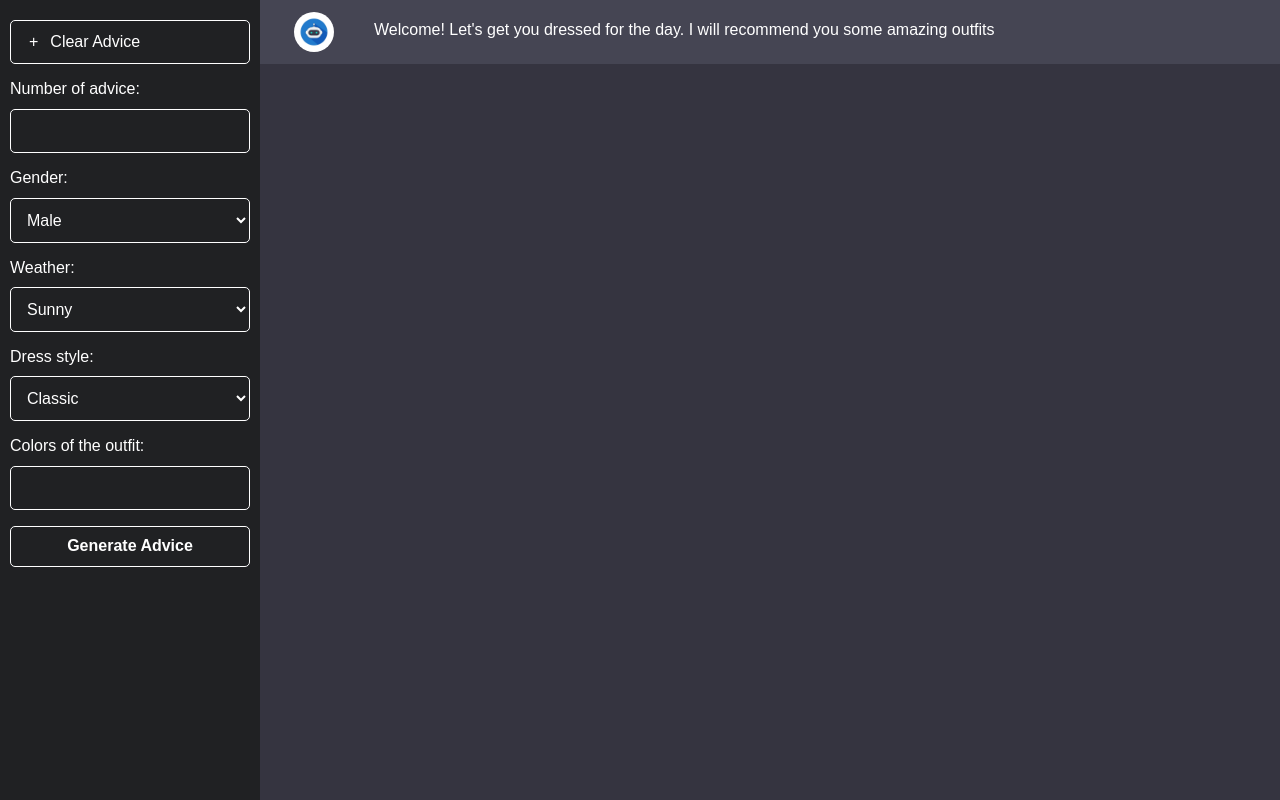
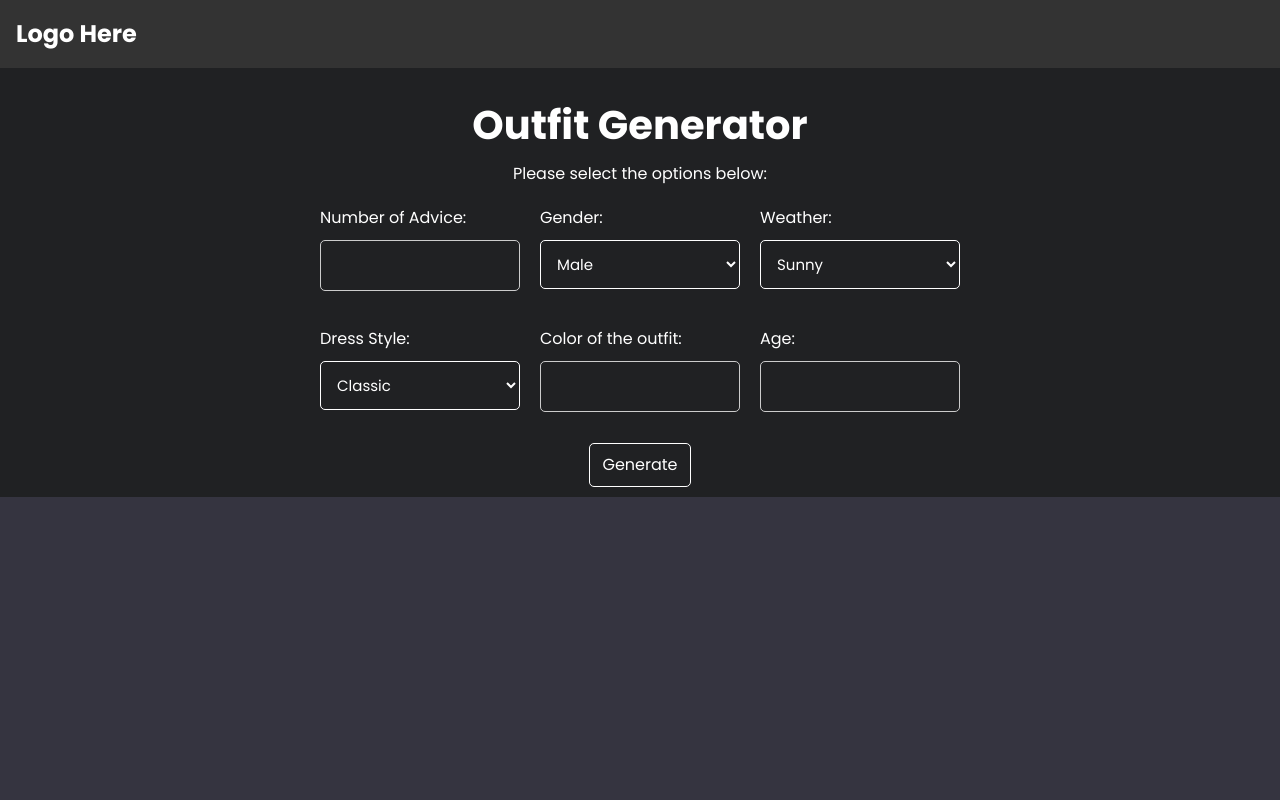
Before and after one commit to umerarif01/outfit-generator, a Next.js app: page / in a window 1280 px wide. Built offline with nearby package versions, Linux system fonts and the light colour scheme.

Commit message:
Changed layout

```diff
--- a/components/ChatMessage.js
+++ b/components/ChatMessage.js
@@ -1,7 +1,6 @@
 import Image from "next/image";
 import React, { useState } from "react";
 import { generateDalleImages, generateHuggingFace } from "utils/api";
-import Loader from "./Loader";
 import Spinner from "./Spinner";
 
 const ChatMessage = ({
@@ -9,14 +8,14 @@ const ChatMessage = ({
   message,
   advices,
   loading,
-  gender,
+  values,
   mode,
   setMode,
 }) => {
   const [images, setImages] = useState([]);
   const [generating, setGenerating] = useState(false);
 
-  const startPhrase = `A real image of a ${gender} wearing a outfit which comprises of `;
+  const startPhrase = `A real image of a ${values.age} years old ${values.gender} wearing a outfit which comprises of `;
 
   const endPhrase =
     "This image shows entire body with shoes except face. The colors of the outfit should match exactly with the prompt.";
@@ -33,6 +32,7 @@ const ChatMessage = ({
     console.log(modifiedPrompts);
     setMode(true);
     setGenerating(true);
+    setImages([]);
     const images = [];
     for (let prompt of modifiedPrompts) {
       const url = await generateDalleImages(prompt);
@@ -52,43 +52,36 @@ const ChatMessage = ({
   return (
     <div>
       {loading ? (
-        <Loader />
+        <div className="spinner">
+          <Spinner />
+          <h4>Generating...</h4>
+        </div>
       ) : (
         <>
           {" "}
-          <div className={`chat-message ${user === "gpt" && "chatgpt"}`}>
-            <div className="chat-message-center">
-              <Image
-                src={`${user === "gpt" ? "/aicon.jpg" : "/user.png"}`}
-                width={40}
-                height={40}
-                alt={`${user === "gpt" ? "gpt" : "user"}`}
-                className={`avatar ${user === "gpt" && "chatgpt"}`}
-              />
+          <div className="">
             <div className="message">
               {advices.length === 0 ? (
                 message
               ) : (
                 <>
                   <h4>
-                      Please find below a list of outfit recommendations that
-                      have been generated based on the selected options:
+                    Please find below a list of outfit recommendations that have
+                    been generated based on the selected options:
                   </h4>
                   {advices.map((advice, index) => (
-                      <p key={index} className="">
-                        {index + 1}.) {advice}
+                    <div className="advices" key={index}>
+                      <p className="">
+                        {index + 1}. ) {advice}
                       </p>
+                    </div>
                   ))}
                 </>
               )}
               {!mode ? (
                 advices.length > 0 && (
-                    <div>
+                  <div className="center">
                     {" "}
-                      <h4>
-                        Do you wish to generate images for the following
-                        recommendations?
-                      </h4>
                     <button
                       className="input-button"
                       onClick={() => generateDalleImagesForPrompts(advices)}
@@ -103,7 +96,7 @@ const ChatMessage = ({
                     {generating ? (
                       <div className="spinner">
                         <Spinner />
-                          <h4>Generating...</h4>
+                        <h3>Generating...</h3>
                       </div>
                     ) : (
                       <div>
@@ -119,24 +112,21 @@ const ChatMessage = ({
                             />
                           </div>
                         ))}
-                          <h4>
-                            Do you wish to generate these images again for the
-                            following recommendations?
-                          </h4>
+                        <div className="center">
                           <button
                             className="input-button"
                             onClick={() =>
                               generateDalleImagesForPrompts(advices)
                             }
                           >
-                            Yes, Generate these images again
+                            Generate these images again
                           </button>
+                        </div>
                       </div>
                     )}
                   </>
                 </>
               )}
-              </div>
             </div>
           </div>
         </>
--- a/components/Loader.js
+++ /dev/null
@@ -1,30 +0,0 @@
-import Image from "next/image";
-import React from "react";
-
-const Loader = () => {
-  return (
-    <div className="loading">
-      <div className={`chat-message chatgpt`}>
-        <div className="chat-message-center">
-          <Image
-            src="/aicon.jpg"
-            width={40}
-            height={40}
-            alt="gpt"
-            className={`avatar chatgpt`}
-          />
-          <div class="lds-ellipsis">
-            <div></div>
-            <div></div>
-            <div></div>
-            <div></div>
-          </div>
-        </div>
-      </div>
-    </div>
-  );
-
-  return <div className="loading"></div>;
-};
-
-export default Loader;
--- a/src/pages/index.js
+++ b/src/pages/index.js
@@ -17,6 +17,7 @@ export default function Home() {
     weather: "Sunny",
     dressStyle: "Classic",
     outfitColors: "",
+    age: "25",
   });
 
   function clearAdvices() {
@@ -28,11 +29,6 @@ export default function Home() {
     const { name, value } = event.target;
     setFormValues({ ...formValues, [name]: value });
   };
-
-  function handleClick() {
-    menuToggle.current.classList.toggle("is-active");
-    sidemenu.current.classList.toggle("is-active");
-  }
 
   function separateSentences(text) {
     if (!text) return;
@@ -51,7 +47,7 @@ export default function Home() {
     return sentences;
   }
 
-  const prompt = `Recommend ${formValues.numberOfAdvice} outfit advices for a ${formValues.gender} to wear.The complete outfit should comprise of a top, a bottom, and a pair of shoes. The weather is ${formValues.weather}, The dress should be ${formValues.dressStyle} and the color should be ${formValues.outfitColors}. If it is male, then all outfits should be for male. If it is female, then all outfits should be for female.The response should be always like this: "A white T-shirt, blue ripped jeans, and white sneakers". The response should always be in numbered form.  No extra information required.`;
+  const prompt = `Recommend ${formValues.numberOfAdvice} outfit advices for a ${formValues.age} years old ${formValues.gender} to wear.The complete outfit should comprise of a top, a bottom, and a pair of shoes. The weather is ${formValues.weather}, The dress should be ${formValues.dressStyle} and the color should be ${formValues.outfitColors}. If it is male, then all outfits should be for male. If it is female, then all outfits should be for female.The response should be always like this: "A white T-shirt, blue ripped jeans, and white sneakers". The response should always be in numbered form.  No extra information required.`;
 
   async function generateContent(e) {
     e.preventDefault();
@@ -86,41 +82,50 @@ export default function Home() {
         <link rel="icon" href="/favicon.ico" />
       </Head>
       <main className="App">
-        <aside className="sidemenu" ref={sidemenu}>
-          <div className="menu">
-            <div className="sidemenu-button" onClick={clearAdvices}>
-              <span>+</span>
-              Clear Advice
+        <header>
+          <div className="navbar">
+            <div className="logo">
+              <h2>Logo Here</h2>
             </div>
+            <div className="nav-links">
+              <ul>
+                <li></li>
+              </ul>
+            </div>
+          </div>
+        </header>
 
-            <form
-              onSubmit={(e) => {
-                generateContent(e);
-              }}
-            >
-              <p>
-                Number of advice:
+        <main>
+          <section className="showcase">
+            <form onSubmit={generateContent}>
+              <h1>Outfit Generator</h1>
+              <p className="subtitle">Please select the options below:</p>
+              <div className="form-control"></div>
+              <div className="grid-container">
+                <div className="input">
+                  <label>Number of Advice:</label>
                   <input
                     type="number"
                     name="numberOfAdvice"
                     className="input-field"
                     onChange={handleInputChange}
                   />
-              </p>
-              <p>
-                Gender:
+                </div>
+                <div className="input">
+                  <label>Gender:</label>
                   <select
                     name="gender"
                     onChange={handleInputChange}
                     className="input-field"
+                    placeholder="Gender"
                   >
                     <option value="Male">Male</option>
                     <option value="Female">Female</option>
                     <option value="Other">Other</option>
                   </select>
-              </p>
-              <p>
-                Weather:
+                </div>
+                <div className="input">
+                  <label>Weather:</label>
                   <select
                     name="weather"
                     onChange={handleInputChange}
@@ -131,9 +136,9 @@ export default function Home() {
                     <option value="Cloudy">Cloudy</option>
                     <option value="Snowy">Snowy</option>
                   </select>
-              </p>
-              <p>
-                Dress style:
+                </div>
+                <div className="input">
+                  <label>Dress Style:</label>
                   <select
                     name="dressStyle"
                     onChange={handleInputChange}
@@ -147,41 +152,45 @@ export default function Home() {
                     <option value="Rebellious">Rebellious</option>
                     <option value="Elegant">Elegant</option>
                   </select>
-              </p>
-              <p>
-                Colors of the outfit:
+                </div>
+                <div className="input">
+                  <label>Color of the outfit:</label>
                   <input
                     type="text"
                     name="outfitColors"
                     className="input-field"
                     onChange={handleInputChange}
                   />
-              </p>
-              <button type="submit">
-                {loading ? "Generating Advice" : "Generate Advice"}
-              </button>
-            </form>
                 </div>
-        </aside>
-        <section className="chatbox">
-          <div ref={menuToggle} className="menu-toggle" onClick={handleClick}>
-            <div className="hamburger">
-              <span></span>
+                <div className="input">
+                  <label>Age:</label>
+                  <input
+                    type="number"
+                    name="age"
+                    className="input-field"
+                    onChange={handleInputChange}
+                  />
                 </div>
               </div>
 
+              <button type="submit" className="btn">
+                Generate
+              </button>
+            </form>
+          </section>
+
+          <section className="content">
             <ChatMessage
               user="gpt"
-            message="Welcome! Let's get you dressed for the day. I will recommend you some amazing outfits"
+              message=""
               advices={advices}
               loading={loading}
-            gender={formValues.gender}
+              values={formValues}
               mode={mode}
               setMode={setMode}
             />
-
-          <div className="margin-above" />
           </section>
+        </main>
       </main>
     </>
   );
--- a/src/styles/globals.css
+++ b/src/styles/globals.css
@@ -1,174 +1,113 @@
+@import url("https://fonts.googleapis.com/css2?family=Poppins:wght@300;400;700&display=swap");
+
+*,
+*:before,
+*:after {
+  box-sizing: border-box;
+  margin: 0;
+  padding: 0;
+}
+
+:root {
+  --primary-color: #202123;
+}
+
 body {
-  margin: 0;
-  font-family: Arial, Helvetica, sans-serif;
+  font-family: "Poppins", sans-serif;
+  font-size: 16px;
+  line-height: 1.5;
+  color: white;
   background-color: #353440;
 }
 
-p {
-  text-align: left;
+/* Navbar */
+.navbar {
+  background: #333;
+  color: #fff;
+  padding: 1rem;
+  display: flex;
+  justify-content: space-between;
+  align-items: center;
 }
 
-.App {
-  text-align: center;
+.navbar ul {
+  list-style: none;
   display: flex;
-  background-color: #353440;
-  color: white;
-  position: absolute;
-  top: 0;
-  bottom: 0;
-  right: 0;
-  left: 0;
 }
 
-.imgname {
-  text-align: left;
-  font-weight: bold;
-  margin-top: -1px;
-  margin-bottom: 10px;
+.navbar ul li {
+  margin-left: 1rem;
 }
 
-.sidemenu {
-  flex: 1 1 0;
-  max-width: 260px;
-  width: 260px;
-  padding: 10px;
-  background-color: #202123;
-  transition: all 0.4s;
+.navbar a {
+  color: #fff;
+  text-decoration: none;
+  font-size: 1.2rem;
 }
 
-.menu-toggle {
-  display: none;
-  position: fixed;
-  top: 2.5rem;
-  right: 1rem;
-  width: 50px;
-  height: 50px;
-  border-radius: 99px;
-  background-color: #5278ec;
-  cursor: pointer;
-  margin-top: -25px;
+.navbar a:hover {
+  color: var(--primary-color);
 }
 
-.hamburger {
-  position: relative;
-  top: calc(50% - 2px);
-  left: 50%;
-  transform: translate(-50%, -50%);
-  width: 32px;
-}
-.hamburger > span,
-.hamburger > span::before,
-.hamburger > span::after {
-  display: block;
-  position: absolute;
+/* Showcase */
+.showcase {
+  height: fit-content;
   width: 100%;
-  height: 4px;
-  border-radius: 99px;
-  background-color: #fff;
-  transition-duration: 0.25s;
+  background: var(--primary-color);
 }
 
-.hamburger > span::before {
-  content: "";
-  top: -8px;
-}
-.hamburger > span::after {
-  content: "";
-  top: 8px;
-}
-.menu-toggle.is-active .hamburger > span {
-  transform: rotate(45deg);
-}
-.menu-toggle.is-active .hamburger > span::before {
-  top: 0;
-  transform: rotate(0deg);
-}
-.menu-toggle.is-active .hamburger > span::after {
-  top: 0;
-  transform: rotate(90deg);
+.showcase h1 {
+  font-size: 2.5rem;
+  color: white;
+  text-align: center;
+  /* padding: 1rem 0; */
 }
 
-@media (max-width: 1024px) {
-  .sidemenu {
-    max-width: 260px;
-  }
+.showcase form {
+  display: flex;
+  align-items: center;
+  justify-content: center;
+  flex-direction: column;
+  height: 100%;
+  width: 100%;
 }
 
-@media (max-width: 768px) {
-  .menu-toggle {
-    display: block;
-  }
-  .content {
-    padding-top: 8rem;
-  }
-  .sidemenu {
-    position: fixed;
-    top: 0;
-    left: -260px;
-    height: 100vh;
-    width: 100%;
-    max-width: 260px;
-    transition: 0.2s linear;
-    z-index: 1;
-  }
-
-  .sidemenu.is-active {
-    left: 0;
-    z-index: 1;
-  }
+.showcase form input,
+form select {
+  font-size: 15px;
+  width: 100%;
+  max-width: 200px;
+  padding: 1rem;
+  border: 1px solid #ccc;
+  border-radius: 5px;
+  margin-bottom: 1rem;
 }
 
-.chat-input-holder {
-  display: flex;
-  justify-content: center;
+form button {
+  margin-top: -45px;
+  padding: 12px;
+  border: 1px solid white;
+  border-radius: 5px;
+  text-align: left;
+  cursor: pointer;
+  margin-bottom: 10px;
+  background-color: #202123;
+  color: white;
 }
 
-.form {
-  position: fixed;
-  bottom: 0;
-  background-color: #41404e;
-  color: white;
-  border-radius: 5px;
-  box-shadow: 0 0 20px 0 rgba(0, 0, 0, 5);
-  margin-bottom: 20px;
+form button:hover {
+  background: white;
+  color: black;
 }
 
-.chat-input {
-  background-color: #41404e;
-  border: 5px;
-  color: white;
-  outline: none;
-  padding: 10px;
-  border-radius: 5px;
-  width: 550px;
+.msg {
+  font-size: 1.6rem;
+  text-align: center;
+  margin-top: 1rem;
 }
 
-.input-button {
-  background-color: green;
+.input-field::placeholder {
   color: white;
-  border: none;
-  padding: 8px;
-  border-radius: 5px;
-  cursor: pointer;
-}
-
-button {
-  background-color: #202123;
-  color: white;
-  border: 1px solid white;
-  padding: 10px;
-  border-radius: 5px;
-  cursor: pointer;
-  width: 100%;
-  font-weight: bold;
-}
-
-button:hover {
-  background-color: white;
-  color: black;
-  border: 1px solid white;
-  transition: all;
-  transition-duration: 250ms;
 }
 
 .input-field {
@@ -182,94 +121,45 @@ button:hover {
   color: white;
 }
 
-@media only screen and (max-width: 600px) {
-  .sidemenu-button {
-    font-size: small;
-    padding: 2px;
-  }
-  .chat-log {
-    font-size: medium;
-  }
-  .logo {
-    width: 100%;
-    height: 100px;
-  }
-
-  .ai-image {
-    margin-left: -20px;
-    width: 260px;
-    height: 260px;
-  }
-  .sidemenu-button span {
-    font-size: small;
-  }
-  .generate {
-    font-size: medium;
-  }
-  .chat-input {
-    width: 300px;
-  }
+.subtitle {
+  margin-top: -20px;
+  margin-bottom: 20px;
 }
 
-@media only screen and (max-width: 1000px) {
-  /* For tablets: */
-  .ai-image {
-    margin-left: -20px;
-    width: 260px;
-    height: 260px;
-  }
+.input {
+  display: flex;
+  flex-direction: column;
 }
 
-@media only screen and (max-width: 400px) {
-  /* For tablets: */
-  .ai-image {
-    margin-left: -20px;
-    width: 260px;
-    height: 260px;
-  }
-  .imgname {
-    font-size: 15px;
-  }
+.grid-container {
+  display: grid;
+  grid-template-columns: 1fr 1fr 1fr;
+  grid-template-rows: repeat(5, auto);
+  grid-gap: 20px;
+  padding-left: 25px;
+  padding-right: 25px;
 }
 
-.label {
-  text-align: left;
+label {
+  grid-row: 1;
+  grid-column: 1 / -1;
 }
 
-.sidemenu-button {
-  margin-top: 10px;
-  padding: 12px;
-  border: 1px solid white;
-  border-radius: 5px;
-  text-align: left;
-  cursor: pointer;
+input[type="text"] {
+  grid-row: 2;
+  width: 100%;
+  /* padding: 10px; */
+  border: 1px solid #ccc;
+  border-radius: 4px;
 }
 
-.sidemenu-button:focus {
-  background: white;
-  color: black;
+.button-group {
+  display: flex;
+  justify-content: space-between;
 }
 
-.sidemenu-button span {
-  padding-left: 6px;
-  padding-right: 12px;
-}
-
-.sidemenu-button:hover {
-  background-color: #2b2c2f;
-  border: 1px solid white;
-  transition: all;
-  transition-duration: 250ms;
-}
-
-.margin-above {
-  margin-top: 60px;
-}
-
-.chatbox {
-  flex: 1;
-  position: relative;
-  overflow-y: auto;
+.clear-button {
+  margin-left: 10px;
 }
 
 .input-button:hover {
@@ -280,54 +170,24 @@ button:hover {
   transition-duration: 250ms;
 }
 
-.center-div {
-  position: fixed;
-  bottom: 0;
-  margin-left: 50px;
+@media screen and (max-width: 767px) {
+  .grid-container {
+    grid-template-columns: 1fr 1fr;
+    grid-gap: 10px;
+  }
+  form button {
+    margin-top: -2px;
+  }
 }
 
-.chat-log {
-  text-align: left;
-}
-
-h4 {
-  margin-top: 5px;
-  text-align: left;
-}
-
-.chat-message.chatgpt {
-  background-color: #454553;
-}
-
-.chat-message-center {
+.content {
   display: flex;
+  justify-content: center;
+  margin-top: 10px;
   margin-left: auto;
   margin-right: auto;
-  max-width: 1000px;
-  padding: 12px;
-  padding-left: 24px;
-  padding-right: 24px;
-}
-
-.avatar {
-  background: white;
-  border-radius: 50%;
-  width: 40px;
-  height: 40px;
-}
-
-.avatar.gpt {
-  border-radius: 50%;
-  width: 40px;
-  height: 40px;
-}
-
-.message {
-  padding-top: 5px;
-  padding-left: 40px;
-  padding-right: 40px;
-  line-height: 25px;
-  text-align: left;
+  padding-left: 25px;
+  padding-right: 25px;
 }
 
 .lds-ellipsis {
@@ -478,3 +338,77 @@ h4 {
   justify-content: center;
   align-items: center;
 }
+
+.input-button {
+  background-color: green;
+  color: white;
+  border: none;
+  padding: 8px;
+  border-radius: 5px;
+  cursor: pointer;
+}
+
+.input-button {
+  background-color: green;
+  color: white;
+  border: none;
+  padding: 8px;
+  border-radius: 5px;
+  cursor: pointer;
+}
+
+.input-field:focus {
+  background-color: #202123;
+}
+
+.advices {
+  margin-top: 10px;
+  margin-bottom: 10px;
+}
+
+.imgname {
+  text-align: left;
+  font-weight: bold;
+  margin-top: -1px;
+  margin-bottom: 10px;
+}
+
+@media only screen and (max-width: 400px) {
+  .imgname {
+    font-size: 15px;
+  }
+}
+
+@media only screen and (max-width: 600px) {
+  ai-image {
+    margin-left: -20px;
+    width: 260px;
+    height: 260px;
+  }
+}
+
+@media only screen and (max-width: 1000px) {
+  .ai-image {
+    margin-left: -20px;
+    width: 260px;
+    height: 260px;
+  }
+}
+
+@media only screen and (max-width: 400px) {
+  .ai-image {
+    margin-left: -20px;
+    width: 260px;
+    height: 260px;
+  }
+}
+
+.input-field:valid {
+  background-color: #202123;
+}
+
+.center {
+  display: flex;
+  justify-content: center;
+  margin-top: 10px;
+}
```
Lines whose indentation alone changed are shown as unchanged.
